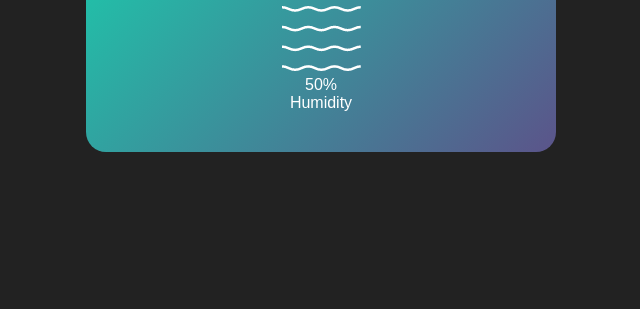
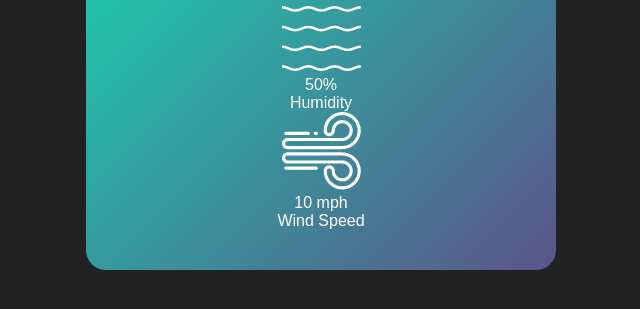
Before and after one commit to amaxwell97/weather-app, a plain HTML site: page index.html in a window 1280 px wide. Shown: the part 487-796 px from the top of the page, without its empty margins (319-959 px from the left). Drawn offline with Linux system fonts and the light colour scheme.

Commit message:
Duplicate humidity col and update img + class to wind

```diff
--- a/index.html
+++ b/index.html
@@ -23,6 +23,13 @@
                             <p>Humidity</p>
                         </div>
                     </div>
+                    <div class="col">
+                        <img src="images/wind.png" alt="wind-icon">
+                        <div>
+                            <p class="wind">10 mph</p>
+                            <p>Wind Speed</p>
+                        </div>
+                    </div>
                 </div>
             </div>
         </div>
```
